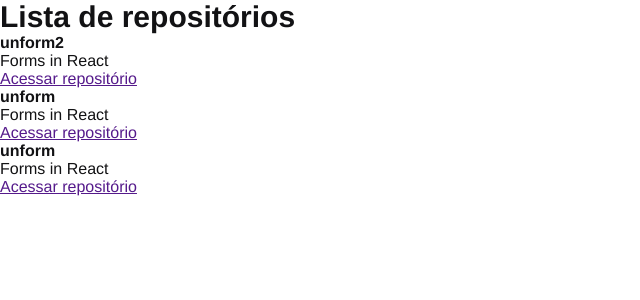
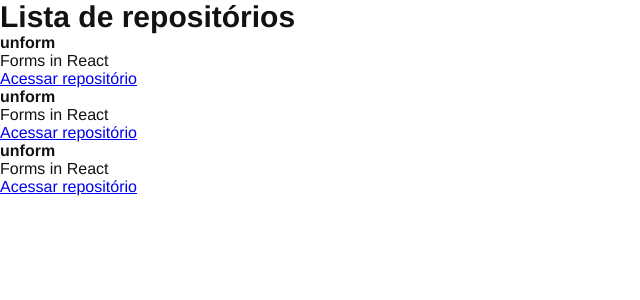
Before and after one commit to amaralc/2021-ignite-reactjs-I-github-explorer, a React app: page / in a window 1280 px wide. Shown: the top 300 px of the page, without its empty margins (0-640 px from the left). Built offline with nearby package versions, Linux system fonts and the light colour scheme.

Commit message:
feature: use created component

```diff
--- a/src/components/RepositoryList.jsx
+++ b/src/components/RepositoryList.jsx
@@ -1,5 +1,10 @@
-import React from 'react'
-const repositoryName = 'unform2'
+import {RepositoryItem} from './RepositoryItem'
+
+const repository = {
+  name: 'unform',
+  description: 'Forms in React',
+  link: 'https://github.com/unform/unform'
+}
 
 export function RepositoryList() {
     return (
@@ -7,21 +12,9 @@ export function RepositoryList() {
           <h1>Lista de repositórios</h1>
 
           <ul>
-            <li>
-                <strong>{repositoryName}</strong>
-                <p>Forms in React</p>
-                <a href="">Acessar repositório</a>
-            </li>
-            <li>
-                <strong>unform</strong>
-                <p>Forms in React</p>
-                <a href="">Acessar repositório</a>
-            </li>
-            <li>
-                <strong>unform</strong>
-                <p>Forms in React</p>
-                <a href="">Acessar repositório</a>
-            </li>
+            <RepositoryItem repository={repository}/>
+            <RepositoryItem repository={repository}/>
+            <RepositoryItem repository={repository}/>
           </ul>
         </section>
     )
```
